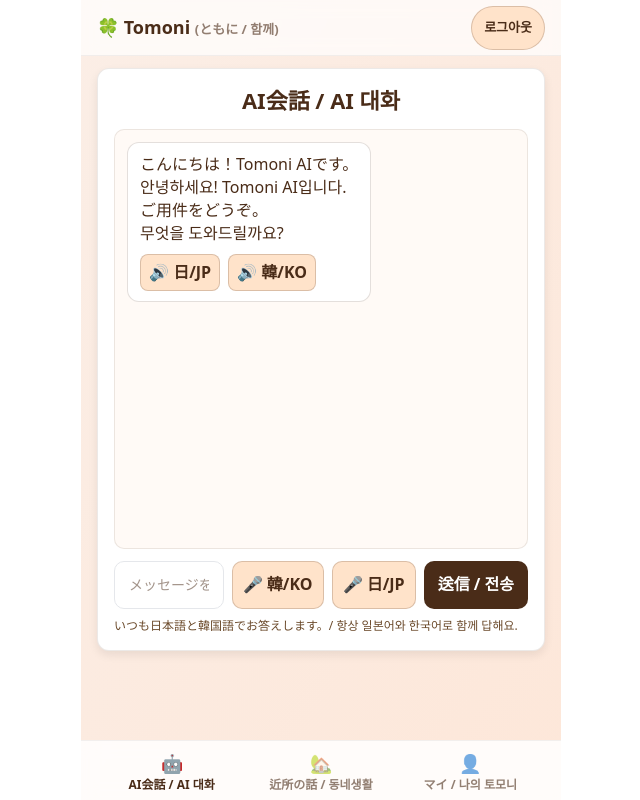
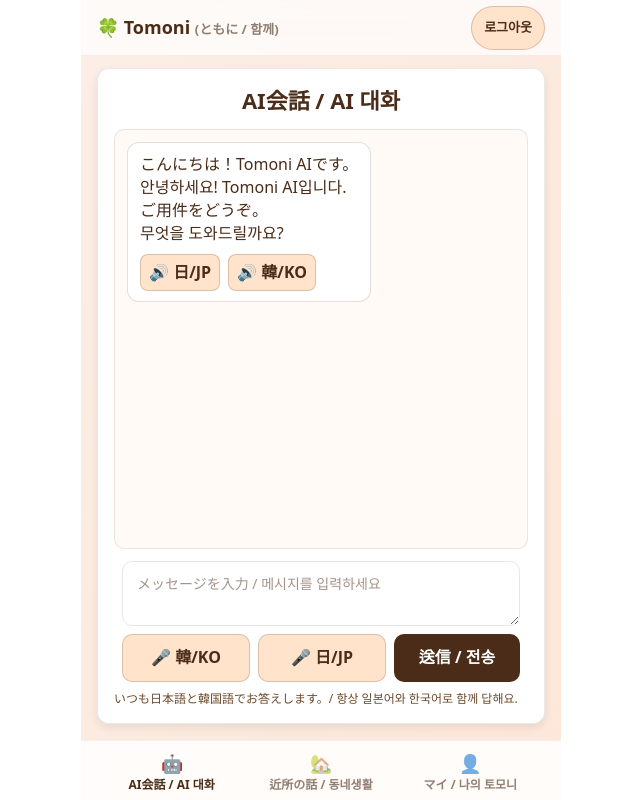
Before and after one commit to PBJ98/tomoni, a Next.js app: page /ai in a window 1280 px wide. Shown: the whole page, without its empty margins (319-959 px from the left). Built offline with nearby package versions, Linux system fonts and the light colour scheme.

Commit message:
찐 막 으로 변경해봄
찐 막 으로 변경해봄

```diff
--- a/app/(app)/ai/page.tsx
+++ b/app/(app)/ai/page.tsx
@@ -14,7 +14,7 @@
   const [input, setInput] = useState("");
   const [loading, setLoading] = useState(false);
 
-  // 음성 입력
+  // ===== 음성 입력 =====
   const supportsSpeechIn = useMemo(
     () => typeof window !== "undefined" && (window as any).webkitSpeechRecognition,
     []
@@ -53,7 +53,7 @@
     setRecording(false);
   };
 
-  // TTS
+  // ===== TTS =====
   const supportsSpeechOut = typeof window !== "undefined" && "speechSynthesis" in window;
   const speak = (text: string, lang: "ja-JP" | "ko-KR") => {
     if (!supportsSpeechOut) {
@@ -234,115 +234,109 @@
         })}
       </div>
 
-      {/* 입력 영역 — 패치 B */}
+      {/* ===== 입력 영역 — 위: 입력칸, 아래: 버튼행 (겹침 방지) ===== */}
       <div
         style={{
           position: "sticky",
-          bottom: 72, // 하단 탭(60px) + 여유
+          bottom: "calc(60px + env(safe-area-inset-bottom) + 16px)", // 하단 탭(60) + 여유
           left: 0,
           right: 0,
           maxWidth: "100%",
-          overflowX: "hidden", // 가로 넘침 차단
-          paddingBottom: "env(safe-area-inset-bottom)",
+          overflowX: "hidden",
+          padding: "0 8px env(safe-area-inset-bottom)", // 좌우 8px 여백
           background: "transparent",
+          zIndex: 30,
         }}
       >
-        <div
-          style={{
-            display: "flex",
-            alignItems: "stretch",
-            gap: 8,
-            maxWidth: "100%",
-            boxSizing: "border-box",
-            flexWrap: "nowrap",
-          }}
-        >
-          {/* 입력창 */}
-          <input
+        <div style={{ display: "flex", flexDirection: "column", gap: 8, maxWidth: "100%" }}>
+          {/* 입력칸 (textarea) */}
+          <textarea
             value={input}
             onChange={(e) => setInput(e.target.value)}
             placeholder="メッセージを入力 / 메시지를 입력하세요"
+            rows={2}
             style={{
-              flex: 1,
-              minWidth: 0, // 핵심: 줄어들 수 있게
-              height: 48,
+              width: "100%",
+              minHeight: 48,
+              maxHeight: 140,
+              resize: "vertical",
               border: "1px solid #e5e7eb",
               borderRadius: 10,
               padding: "12px 14px",
               fontSize: 14,
+              lineHeight: 1.4,
               boxSizing: "border-box",
             }}
           />
 
-          {/* 언어 버튼 묶음 */}
+          {/* 버튼행: 韓/KO | 日/JP | 送信/전송 */}
           <div
             style={{
               display: "flex",
               gap: 8,
-              minWidth: 0, // 묶음 자체도 축소 허용
+              alignItems: "stretch",
+              maxWidth: "100%",
+              minWidth: 0,
               flexWrap: "nowrap",
             }}
           >
             <button
-              onClick={() =>
-                recording ? stopDictation() : startDictation("ko-KR")
-              }
+              onClick={() => (recording ? stopDictation() : startDictation("ko-KR"))}
+              aria-label="韓/KO 音声入力"
               style={{
                 height: 48,
-                padding: "0 10px",
+                flex: "1 1 0",
+                minWidth: 0,
                 borderRadius: 10,
                 border: "1px solid rgba(74,44,24,0.2)",
-                backgroundColor:
-                  recording && recLang === "ko-KR" ? "#c85c5c" : "#ffe3ca",
+                backgroundColor: recording && recLang === "ko-KR" ? "#c85c5c" : "#ffe3ca",
                 color: "#4a2c18",
                 fontWeight: 800,
                 whiteSpace: "nowrap",
-                flexShrink: 1, // 버튼도 축소 허용
               }}
             >
               🎤 韓/KO
             </button>
+
             <button
-              onClick={() =>
-                recording ? stopDictation() : startDictation("ja-JP")
-              }
+              onClick={() => (recording ? stopDictation() : startDictation("ja-JP"))}
+              aria-label="日/JP 音声入力"
               style={{
                 height: 48,
-                padding: "0 10px",
+                flex: "1 1 0",
+                minWidth: 0,
                 borderRadius: 10,
                 border: "1px solid rgba(74,44,24,0.2)",
-                backgroundColor:
-                  recording && recLang === "ja-JP" ? "#c85c5c" : "#ffe3ca",
+                backgroundColor: recording && recLang === "ja-JP" ? "#c85c5c" : "#ffe3ca",
                 color: "#4a2c18",
                 fontWeight: 800,
                 whiteSpace: "nowrap",
-                flexShrink: 1, // 버튼도 축소 허용
               }}
             >
               🎤 日/JP
             </button>
-          </div>
 
-          {/* 전송 */}
             <button
               onClick={send}
               disabled={loading}
+              aria-label="送信 / 전송"
               style={{
                 height: 48,
-              padding: "0 14px",
+                flex: "1 1 0",
+                minWidth: 0,
                 borderRadius: 10,
                 backgroundColor: "#4a2c18",
                 color: "#fff",
                 fontWeight: 800,
                 border: "none",
                 whiteSpace: "nowrap",
-              minWidth: 84, // 살짝만 확보
-              flexShrink: 1, // 축소 허용
                 cursor: loading ? "not-allowed" : "pointer",
+                opacity: loading ? 0.85 : 1,
               }}
             >
               {loading ? "送信中… / 전송 중…" : "送信 / 전송"}
             </button>
+          </div>
         </div>
       </div>
 
```
Lines whose indentation alone changed are shown as unchanged.
